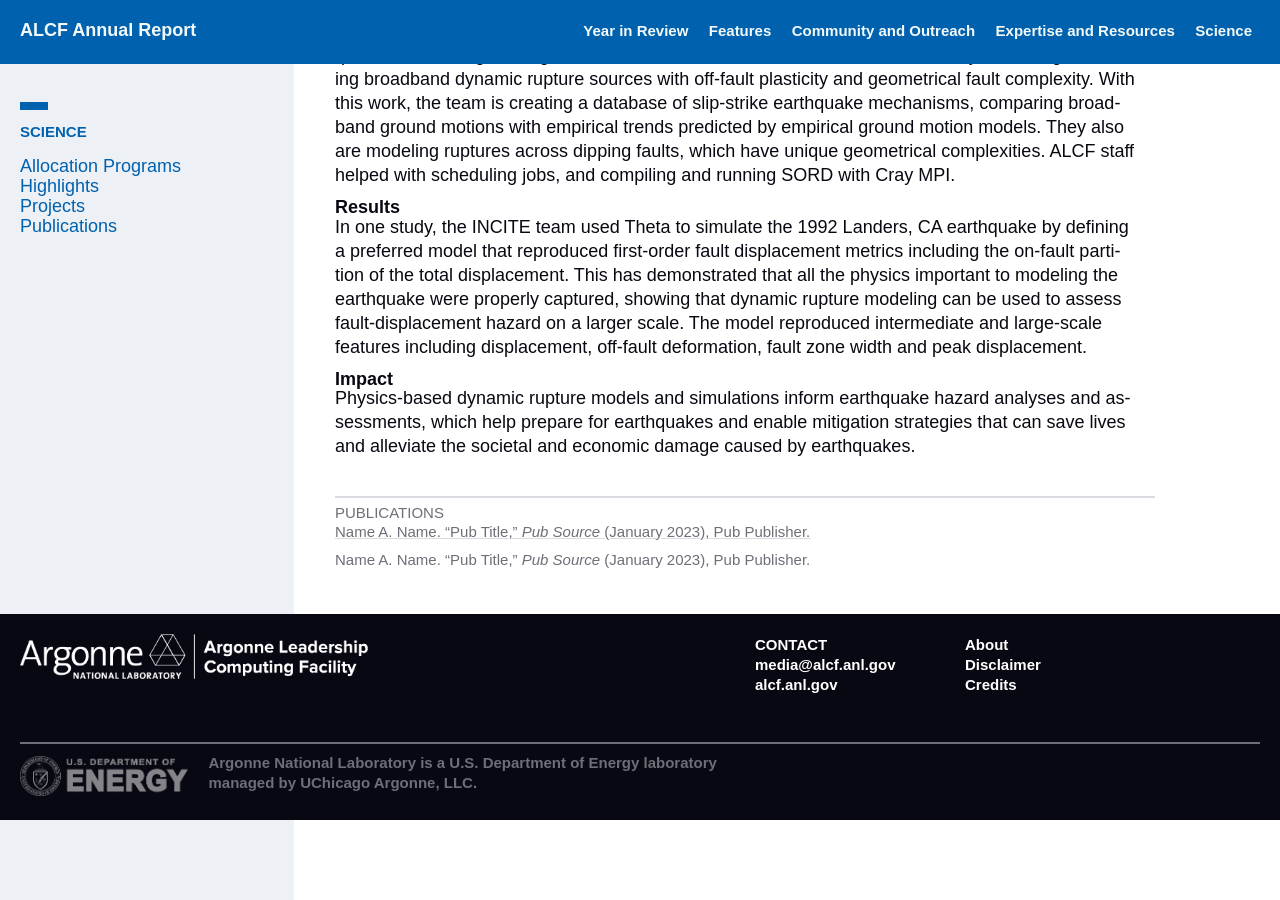
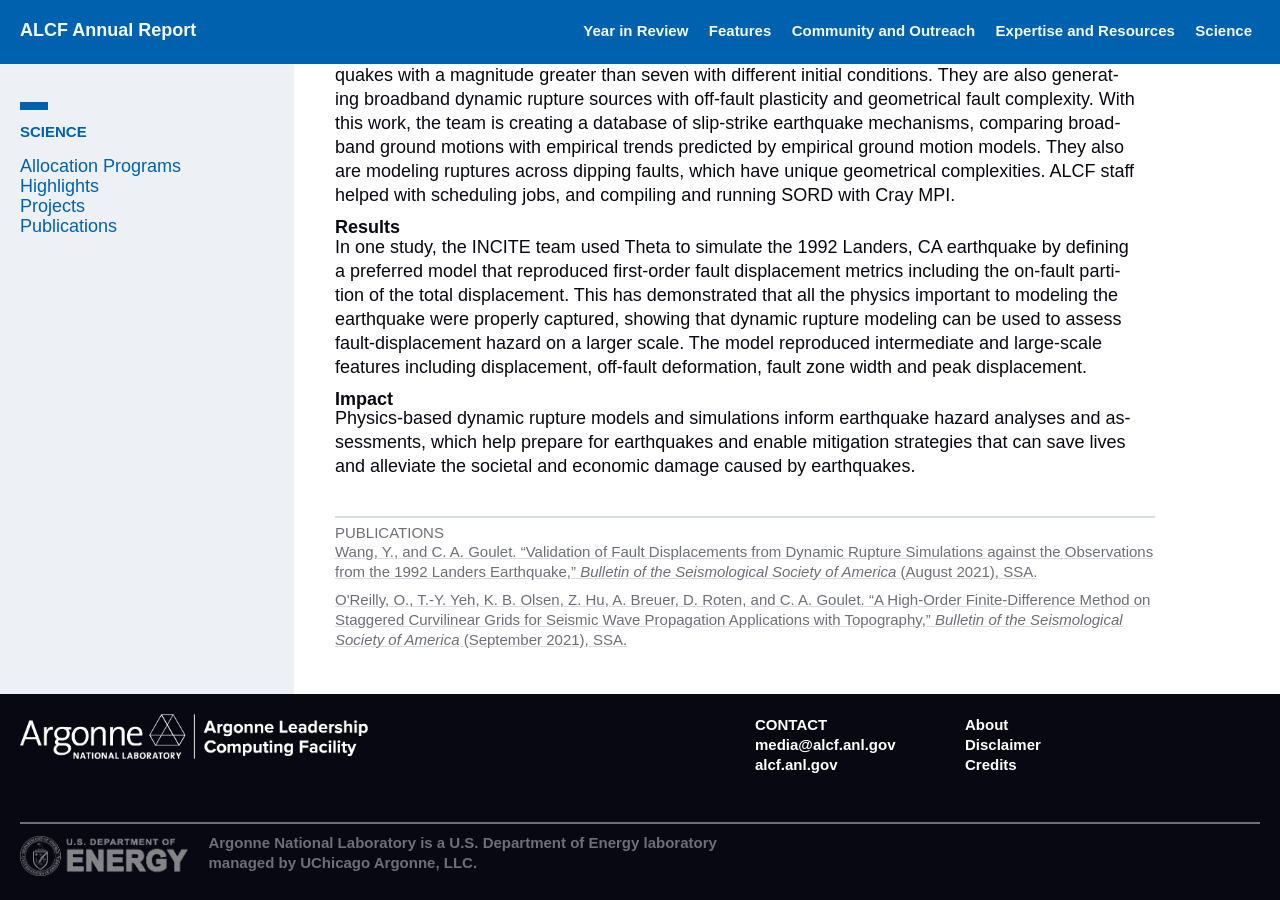
Before and after one commit to sbx-bnagle/ALCF-AR2022, a Jekyll site: the page built from _highlights/goulet.md, in a window 1280 px wide and 900 px high, scrolled down 1532 px. Built offline with Jekyll 4.4.1, drawn with Linux system fonts in a browser that asks for light colours; some web fonts are replaced; some of the changed text lies outside the part shown.

Commit message:
image, caption, credit, publications

```diff
--- a/_highlights/goulet.md
+++ b/_highlights/goulet.md
@@ -11,22 +11,23 @@
 field: 'Earth Science'
 sdl: 's'
 
-image: 'fpo.jpg'
-image-caption: 'The quick brown fox jumps over the lazy dog.'
-image-credit: 'Name A. Name, Affiliation'
+image: 'goulet.png'
+image-caption: 'Simulation model setup (a) showing observational and model fault details with arrows indicating orientations of principal stresses, (b) fault-plane model and epicenter (star), and (c) rock properties.'
+image-credit: 'Christine Goulet and Yongfei Wang, University of Southern California'
 
 publications:
-  - authors: 'Name A. Name'
-    title: 'Pub Title'
-    source: 'Pub Source'
-    date: 'January 2023'
-    publisher: 'Pub Publisher'
-    url: 'https://alcf.anl.gov/'
-  - authors: 'Name A. Name'
-    title: 'Pub Title'
-    source: 'Pub Source'
-    date: 'January 2023'
-    publisher: 'Pub Publisher'
+  - authors: 'Wang, Y., and C. A. Goulet'
+    title: 'Validation of Fault Displacements from Dynamic Rupture Simulations against the Observations from the 1992 Landers Earthquake'
+    source: 'Bulletin of the Seismological Society of America'
+    date: 'August 2021'
+    publisher: 'SSA'
+    url: 'https://doi.org/10.1785/0120210082'
+  - authors: "O'Reilly, O., T.-Y. Yeh, K. B. Olsen, Z. Hu, A. Breuer, D. Roten, and C. A. Goulet"
+    title: 'A High‐Order Finite‐Difference Method on Staggered Curvilinear Grids for Seismic Wave Propagation Applications with Topography'
+    source: 'Bulletin of the Seismological Society of America'
+    date: 'September 2021'
+    publisher: 'SSA'
+    url: 'https://doi.org/10.1785/0120210096'
 ---
 
 
```
